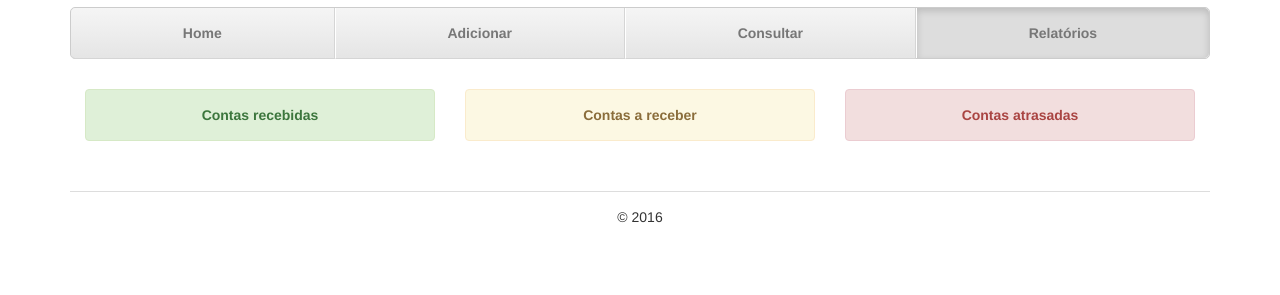
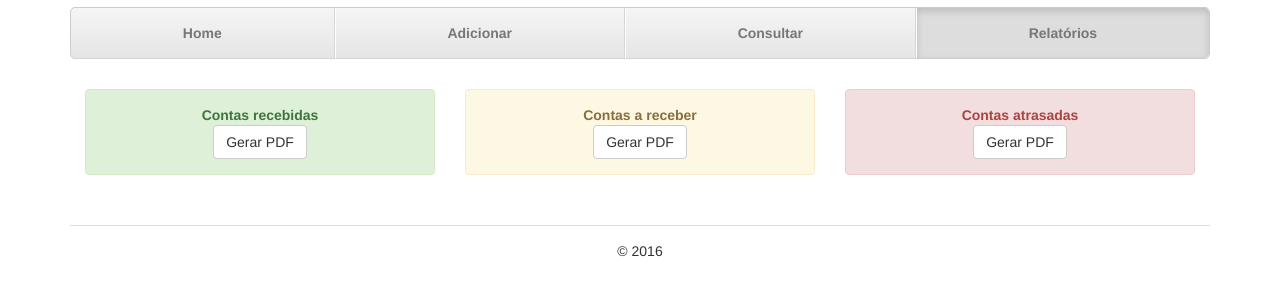
Before and after one commit to gustavomartins95/service-chapadao, a website: page public/relatorios.html in a window 1280 px wide. Shown: the part 63-358 px from the top of the page. Drawn offline with Linux system fonts and the light colour scheme.

Commit message:
Opção de gerar PDF

```diff
--- a/public/relatorios.html
+++ b/public/relatorios.html
@@ -28,13 +28,16 @@
         <div class="container-fluid">
             <div class="row">
                 <div class="col-sm-4">
-                    <div class="alert alert-success text-center" role="alert"><strong>Contas recebidas</strong></div>
+                    <div class="alert alert-success text-center" role="alert"><strong>Contas recebidas</strong><br />
+                    <button class="btn btn-default">Gerar PDF</button></div>
                 </div>
                 <div class="col-sm-4">
-                    <div class="alert alert-warning text-center" role="alert"><strong>Contas a receber</strong></div>
+                    <div class="alert alert-warning text-center" role="alert"><strong>Contas a receber</strong><br />
+                    <button class="btn btn-default">Gerar PDF</button></div>
                 </div>
                 <div class="col-sm-4">
-                    <div class="alert alert-danger text-center" role="alert"><strong>Contas atrasadas</strong></div>
+                    <div class="alert alert-danger text-center" role="alert"><strong>Contas atrasadas</strong><br />
+                    <button class="btn btn-default">Gerar PDF</button></div>
                 </div>
             </div>
         </div>
@@ -45,5 +48,8 @@
     </footer>
 </div>
 
+<script src="js/jspdf.debug.js"></script>
+<script src="js/jspdf.js"></script>
+
 </body>
 </html>
```
